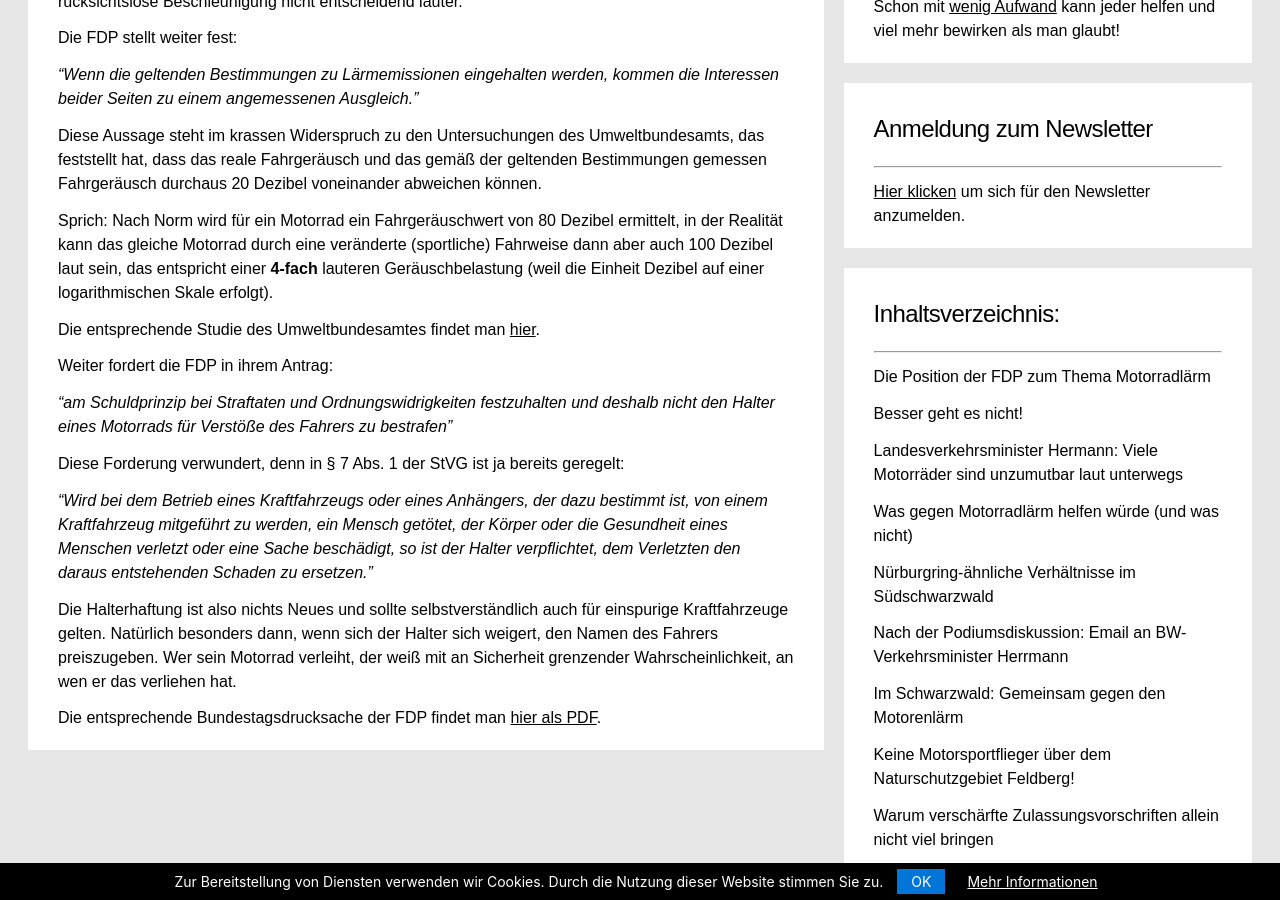
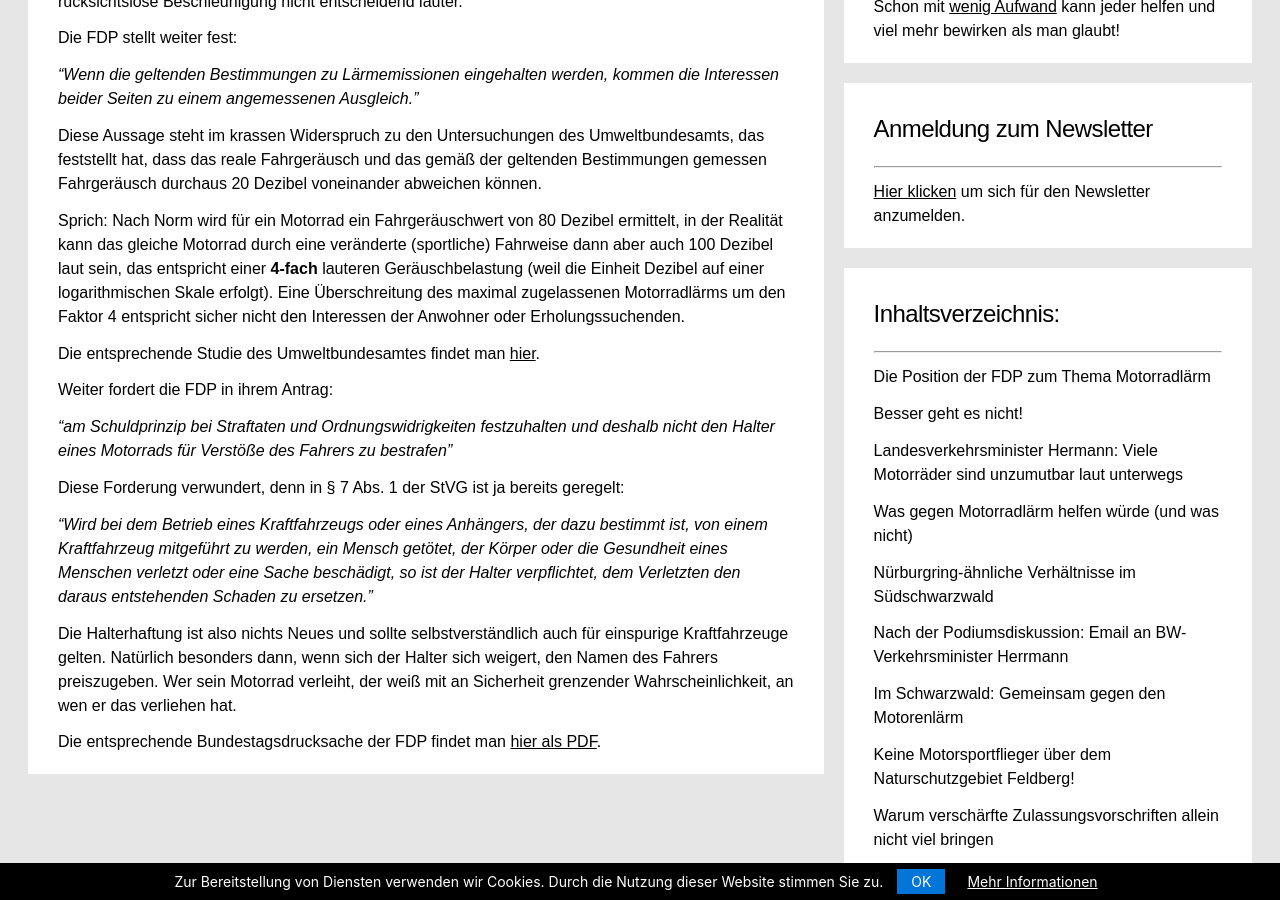
Before and after one commit to rettet-die-stille/rettet-die-stille.github.io, a Jekyll site: the page built from _posts/2021-03-16-die-position-der-fdp-zum-thema-motorradlaerm.md, in a window 1280 px wide and 900 px high, scrolled down 1151 px. Built offline with Jekyll 4.4.1, drawn with Linux system fonts in a browser that asks for light colours.

Commit message:
Update 2021-03-16-die-position-der-fdp-zum-thema-motorradlaerm.md

```diff
--- a/_posts/2021-03-16-die-position-der-fdp-zum-thema-motorradlaerm.md
+++ b/_posts/2021-03-16-die-position-der-fdp-zum-thema-motorradlaerm.md
@@ -20,7 +20,7 @@ Die FDP stellt weiter fest:
 
 Diese Aussage steht im krassen Widerspruch zu den Untersuchungen des Umweltbundesamts, das feststellt hat, dass das reale Fahrgeräusch und das gemäß der geltenden Bestimmungen gemessen Fahrgeräusch durchaus 20 Dezibel voneinander abweichen können.
 
-Sprich: Nach Norm wird für ein Motorrad ein Fahrgeräuschwert von 80 Dezibel ermittelt, in der Realität kann das gleiche Motorrad durch eine veränderte (sportliche) Fahrweise dann aber auch 100 Dezibel laut sein, das entspricht einer **4-fach** lauteren Geräuschbelastung (weil die Einheit Dezibel auf einer logarithmischen Skale erfolgt).
+Sprich: Nach Norm wird für ein Motorrad ein Fahrgeräuschwert von 80 Dezibel ermittelt, in der Realität kann das gleiche Motorrad durch eine veränderte (sportliche) Fahrweise dann aber auch 100 Dezibel laut sein, das entspricht einer **4-fach** lauteren Geräuschbelastung (weil die Einheit Dezibel auf einer logarithmischen Skale erfolgt). Eine Überschreitung des maximal zugelassenen Motorradlärms um den Faktor 4 entspricht sicher nicht den Interessen der Anwohner oder Erholungssuchenden.
 
 Die entsprechende Studie des Umweltbundesamtes findet man <span style="text-decoration: underline;">[hier](https://www.umweltbundesamt.de/presse/pressemitteilungen/laute-motorraeder-pkw-sorgen-zunehmend-fuer/){:target="_blank"}</span>.
 
```
